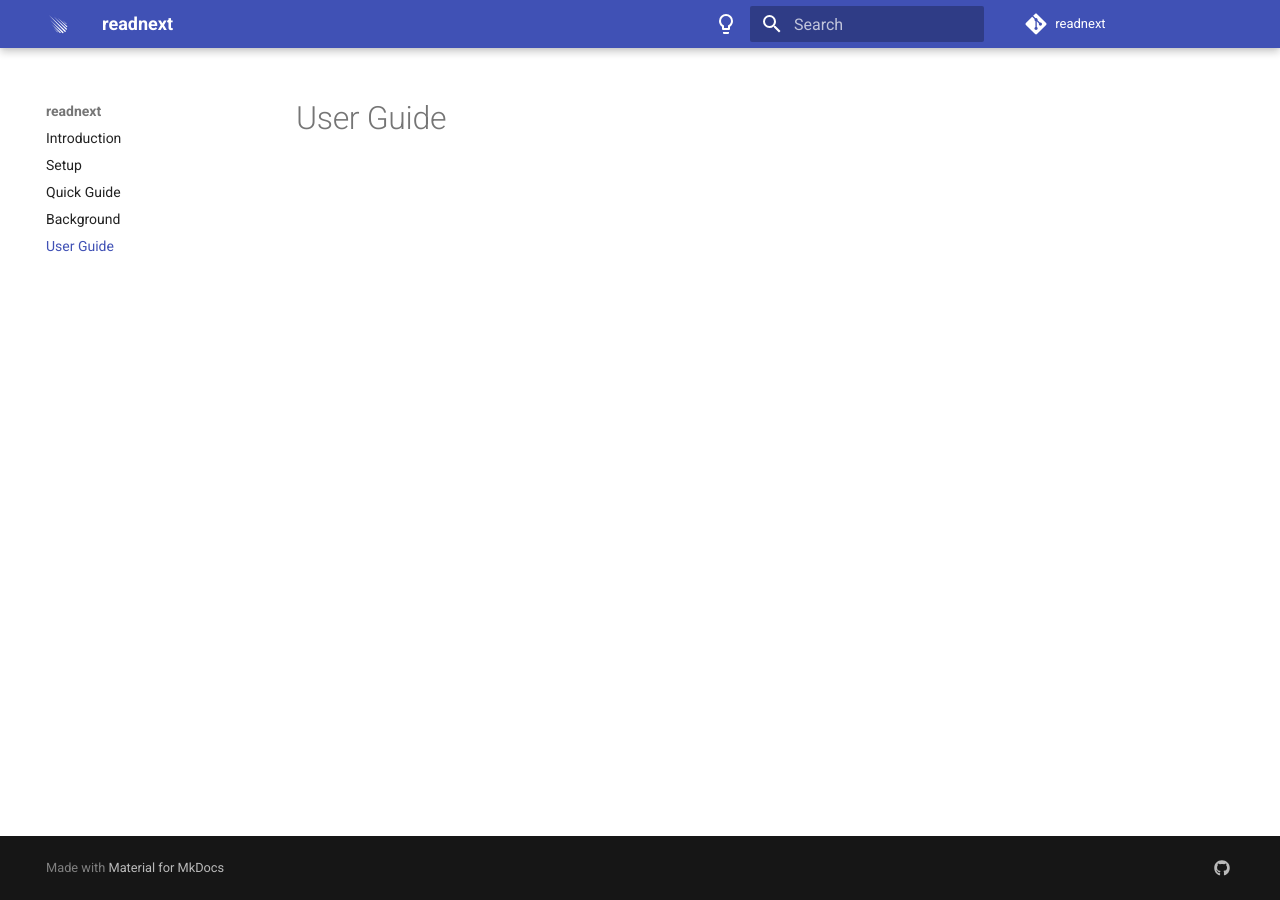
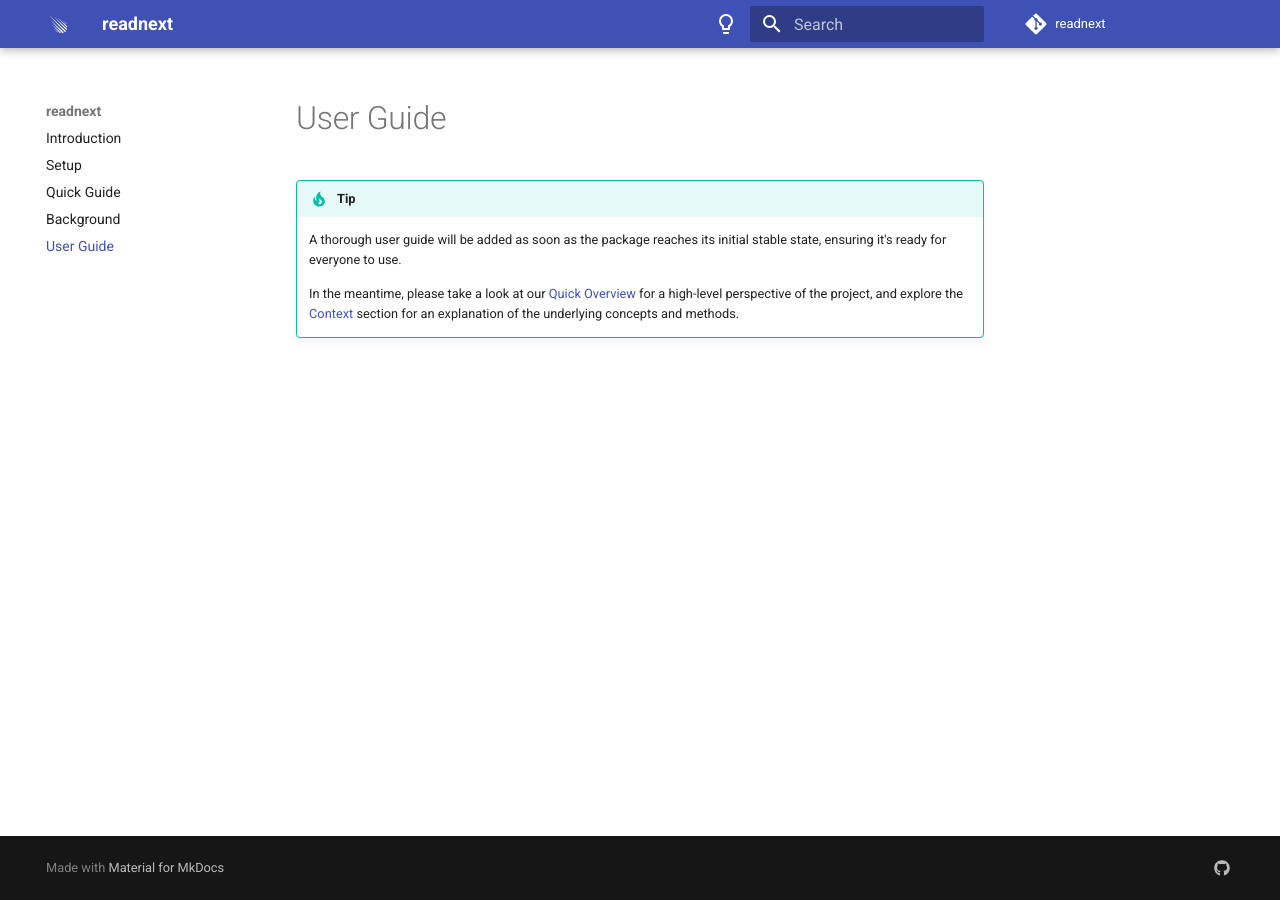
Before and after one commit to joel-beck/readnext, an MkDocs documentation site: the page built from docs/user-guide.md, in a window 1280 px wide. Built offline with MkDocs 1.6.1 and Material for MkDocs 9.7.7, drawn with Linux system fonts in a browser that asks for light colours; comment, search, counter and statistics services are not loaded.

Commit message:
added disclaimer to user guide docs section

```diff
--- a/docs/user-guide.md
+++ b/docs/user-guide.md
@@ -1 +1,7 @@
 # User Guide
+
+!!! tip
+
+    A thorough user guide will be added as soon as the package reaches its initial stable state, ensuring it's ready for everyone to use.
+
+    In the meantime, please take a look at our [Quick Overview](quick-guide.md) for a high-level perspective of the project, and explore the [Context](background.md) section for an explanation of the underlying concepts and methods.
```
Also changed, not shown: docs/index.md (+1 -1 lines).
